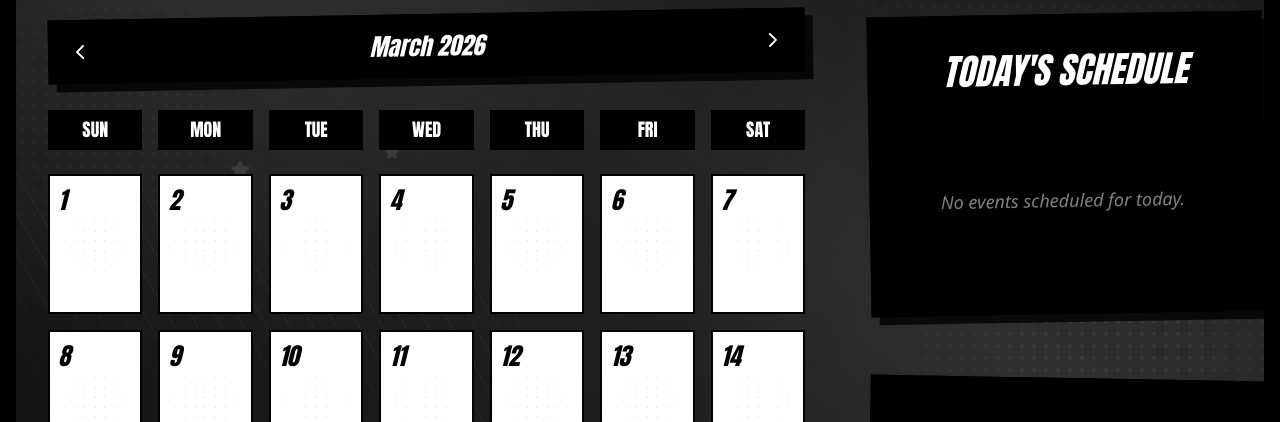
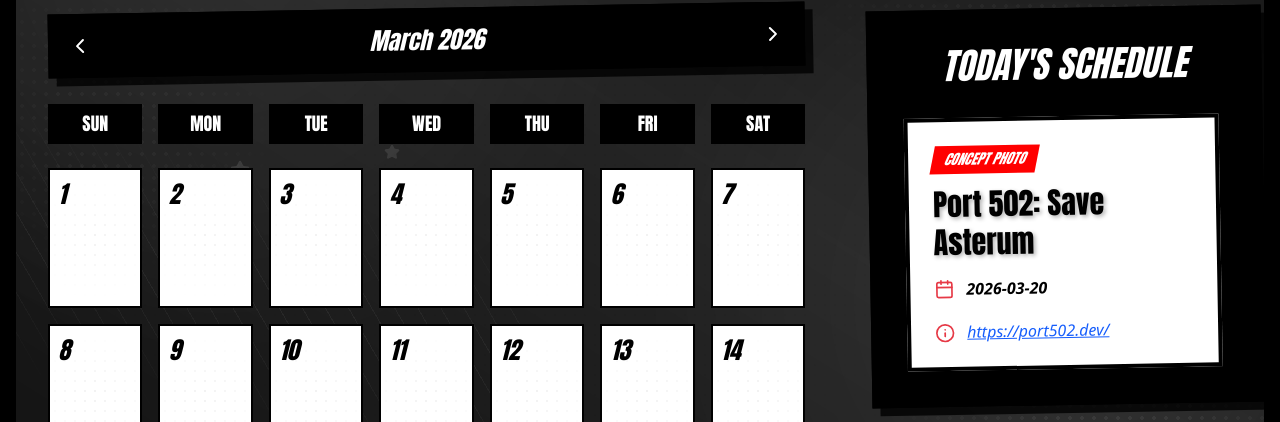
Before and after one commit to wlals6560/Caligo-Pt.2-Scheduler, a React (Vite) app: page / in a window 1280 px wide. Shown: the part 280-702 px from the top of the page. Built offline with nearby package versions, Linux system fonts and the light colour scheme.

Commit message:
feat: Add data export and import functionality
Introduces the ability to export and import schedule and banner data, simplifying management and backup. Also updates initial banner URL to a valid YouTube link.

```diff
--- a/src/App.tsx
+++ b/src/App.tsx
@@ -13,10 +13,7 @@ export default function App() {
   const [selectedEvent, setSelectedEvent] = useState<ScheduleEvent | null>(null);
   const [schedule, setSchedule] = useState<ScheduleEvent[]>(PLAVE_SCHEDULE);
   const [banners, setBanners] = useState<string[]>([
-    'https://picsum.photos/seed/plave1/600/400',
-    'https://picsum.photos/seed/plave2/600/400',
-    'https://picsum.photos/seed/plave3/600/400',
-    'https://picsum.photos/seed/plave4/600/400',
+    "https://www.youtube.com/watch?v=FfpJ1CGG-ZE"
   ]);
   const [isAdminModalOpen, setIsAdminModalOpen] = useState(false);
 
--- a/src/components/AdminEditModal.tsx
+++ b/src/components/AdminEditModal.tsx
@@ -1,6 +1,6 @@
 import React, { useState, useEffect } from 'react';
 import { motion, AnimatePresence } from 'motion/react';
-import { X, Plus, Trash2, Save, RotateCcw } from 'lucide-react';
+import { X, Plus, Trash2, Save, RotateCcw, Copy, Check } from 'lucide-react';
 import { ScheduleEvent, ScheduleType } from '../data/schedule';
 
 interface AdminEditModalProps {
@@ -18,6 +18,7 @@ export const AdminEditModal: React.FC<AdminEditModalProps> = ({ isOpen, onClose,
   const [activeTab, setActiveTab] = useState<'schedule' | 'banners'>('schedule');
   const [editedSchedule, setEditedSchedule] = useState<ScheduleEvent[]>(schedule);
   const [editedBanners, setEditedBanners] = useState<string[]>(banners);
+  const [isCopied, setIsCopied] = useState(false);
 
   useEffect(() => {
     if (isOpen) {
@@ -78,6 +79,18 @@ export const AdminEditModal: React.FC<AdminEditModalProps> = ({ isOpen, onClose,
       onSaveBanners(editedBanners);
     }
     onClose();
+  };
+
+  const handleExportData = () => {
+    const data = {
+      schedule: editedSchedule,
+      banners: editedBanners
+    };
+    const jsonString = JSON.stringify(data, null, 2);
+    navigator.clipboard.writeText(jsonString).then(() => {
+      setIsCopied(true);
+      setTimeout(() => setIsCopied(false), 2000);
+    });
   };
 
   return (
@@ -144,6 +157,14 @@ export const AdminEditModal: React.FC<AdminEditModalProps> = ({ isOpen, onClose,
                 >
                   <Save className="w-4 h-4 md:w-5 md:h-5" />
                   SAVE
+                </button>
+                <button
+                  onClick={handleExportData}
+                  title="Copy data for AI to update the source code"
+                  className="flex-1 md:flex-none flex items-center justify-center gap-2 bg-blue-500 text-white px-3 md:px-4 py-2 text-xs md:text-sm font-bold border-2 border-black shadow-[2px_2px_0px_rgba(0,0,0,1)] md:shadow-[4px_4px_0px_rgba(0,0,0,1)] hover:translate-x-1 hover:translate-y-1 hover:shadow-none transition-all"
+                >
+                  {isCopied ? <Check className="w-4 h-4 md:w-5 md:h-5" /> : <Copy className="w-4 h-4 md:w-5 md:h-5" />}
+                  {isCopied ? 'COPIED!' : 'COPY FOR AI'}
                 </button>
                 <button
                   onClick={onClose}
--- a/src/data/schedule.ts
+++ b/src/data/schedule.ts
@@ -12,90 +12,104 @@ export interface ScheduleEvent {
 
 export const PLAVE_SCHEDULE: ScheduleEvent[] = [
   {
-    id: '1',
-    title: 'Concept Film',
-    date: '2026-03-22',
-    description: 'The first glimpse into the world of CALIGO. A cinematic experience introducing the 4th mini album theme.',
-    type: 'CONCEPT PHOTO'
+    id: "em64nyne4",
+    title: "'Caligo Pt.2' Prologue",
+    date: "2026-03-19",
+    description: "https://www.youtube.com/watch?v=FfpJ1CGG-ZE",
+    type: "CONCEPT PHOTO"
   },
   {
-    id: '2',
-    title: 'Pre-order',
-    date: '2026-03-24',
-    description: 'Official pre-orders begin for PLAVE 4th Mini Album [CALIGO]. Check your favorite retailers for exclusive benefits.',
-    type: 'PRE-ORDER'
+    id: "9p0tforx2",
+    title: "Port 502: Save Asterum",
+    date: "2026-03-20",
+    description: "https://port502.dev/",
+    type: "CONCEPT PHOTO"
   },
   {
-    id: '3',
-    title: 'Concept Photo A',
-    date: '2026-03-24',
-    endDate: '2026-03-25',
-    description: 'First set of concept photos showcasing the members in the unique CALIGO aesthetic.',
-    type: 'CONCEPT PHOTO'
+    id: "1",
+    title: "Concept Film",
+    date: "2026-03-22",
+    description: "https://www.youtube.com/watch?v=V6X1CQ20o1k",
+    type: "CONCEPT PHOTO"
   },
   {
-    id: '4',
-    title: 'Visual Sampler A',
-    date: '2026-03-27',
-    description: 'Individual and group visual samplers highlighting the members\' transformation for this comeback.',
-    type: 'CONCEPT PHOTO'
+    id: "2",
+    title: "Pre-order",
+    date: "2026-03-24",
+    description: "Coming Soon",
+    type: "PRE-ORDER"
   },
   {
-    id: '5',
-    title: 'Concept Photo B',
-    date: '2026-03-30',
-    endDate: '2026-03-31',
-    description: 'Second set of concept photos revealing a different side of the CALIGO concept.',
-    type: 'CONCEPT PHOTO'
+    id: "3",
+    title: "Concept Photo A",
+    date: "2026-03-24",
+    endDate: "2026-03-25",
+    description: "Coming Soon",
+    type: "CONCEPT PHOTO"
   },
   {
-    id: '6',
-    title: 'Visual Sampler B',
-    date: '2026-04-02',
-    description: 'The second visual sampler series, further expanding the narrative of the new album.',
-    type: 'CONCEPT PHOTO'
+    id: "4",
+    title: "Visual Sampler A",
+    date: "2026-03-27",
+    description: "Coming Soon",
+    type: "CONCEPT PHOTO"
   },
   {
-    id: '7',
-    title: 'Track List',
-    date: '2026-04-06',
-    description: 'Full tracklist reveal for the 4th Mini Album [CALIGO]. Discover the titles and credits for the new songs.',
-    type: 'ALBUM PREVIEW'
+    id: "5",
+    title: "Concept Photo B",
+    date: "2026-03-30",
+    endDate: "2026-03-31",
+    description: "Coming Soon",
+    type: "CONCEPT PHOTO"
   },
   {
-    id: '8',
-    title: 'Physical Album Preview',
-    date: '2026-04-07',
-    description: 'A detailed look at the physical album packaging, inclusions, and design.',
-    type: 'ALBUM PREVIEW'
+    id: "6",
+    title: "Visual Sampler B",
+    date: "2026-04-02",
+    description: "Coming Soon",
+    type: "CONCEPT PHOTO"
   },
   {
-    id: '9',
-    title: 'Highlight Medley',
-    date: '2026-04-08',
-    description: 'Listen to snippets of all the tracks included in the CALIGO mini album.',
-    type: 'ALBUM PREVIEW'
+    id: "7",
+    title: "Track List",
+    date: "2026-04-06",
+    description: "Coming Soon",
+    type: "ALBUM PREVIEW"
   },
   {
-    id: '10',
-    title: 'M/V Teaser',
-    date: '2026-04-10',
-    description: 'Official music video teaser for the title track. High-energy visuals and a taste of the choreography.',
-    type: 'PROMOTION'
+    id: "8",
+    title: "Physical Album Preview",
+    date: "2026-04-07",
+    description: "Coming Soon",
+    type: "ALBUM PREVIEW"
   },
   {
-    id: '11',
-    title: "'Caligo Pt.2' M/V & Digital Release",
-    date: '2026-04-13',
-    time: '6PM (KST)',
-    description: 'The official music video and digital tracks are released worldwide. Join the premiere on YouTube!',
-    type: 'COMEBACK'
+    id: "9",
+    title: "Highlight Medley",
+    date: "2026-04-08",
+    description: "Coming Soon",
+    type: "ALBUM PREVIEW"
   },
   {
-    id: '12',
+    id: "10",
+    title: "M/V Teaser",
+    date: "2026-04-10",
+    description: "Coming Soon",
+    type: "PROMOTION"
+  },
+  {
+    id: "11",
+    title: "'Caligo Pt.2' M/V & Digital Release",
+    date: "2026-04-13",
+    time: "6PM (KST)",
+    description: "Coming Soon",
+    type: "COMEBACK"
+  },
+  {
+    id: "12",
     title: "'Caligo Pt.2' Album Release",
-    date: '2026-04-14',
-    description: 'Physical album release and official start of promotions for CALIGO Pt.2.',
-    type: 'COMEBACK'
+    date: "2026-04-14",
+    description: "Coming Soon",
+    type: "COMEBACK"
   }
 ];
```
Also changed, not shown: src/assets/logo.png.
